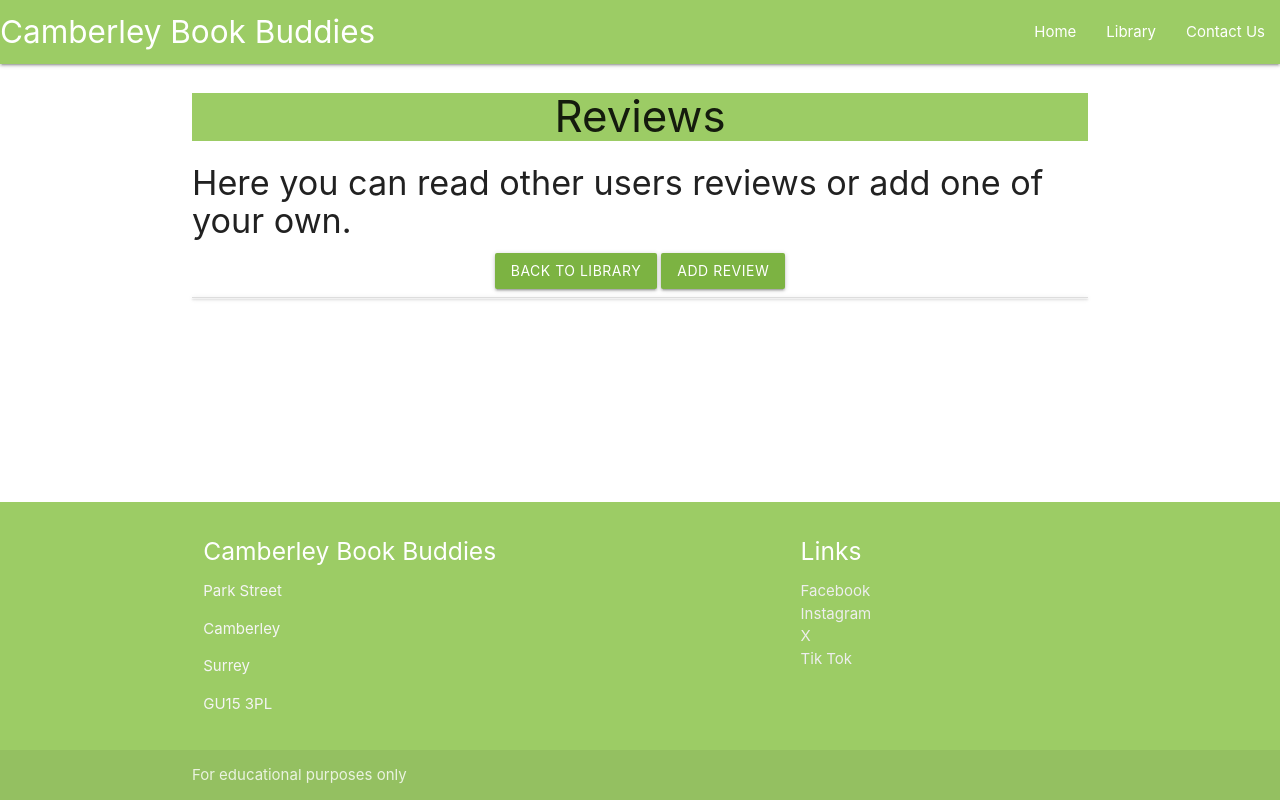
After one commit to JCook22/camberley-book-buddies, a Flask app: page /reviews in a window 1280 px wide. The commit adds this page. Run offline with Flask 2, Linux system fonts and the light colour scheme; data that the repository does not hold is empty.

```diff
--- a/camberleybookbuddies/routes.py
+++ b/camberleybookbuddies/routes.py
@@ -49,20 +49,21 @@ def add_review():
     library = list(Book.query.order_by(Book.book_title).all())
     if request.method == "POST":
         review = Review(
+            book_id=request.form.get("book_id"),
             review_author=request.form.get("review_author"),
             review_headline=request.form.get("review_headline"),
-            review_description=request.form.get("review_description"),
-            book_id=request.form.get("book_id")
-        )
+            review_description=request.form.get("review_description")
+                   )
         db.session.add(review)
         db.session.commit()
         return redirect(url_for("library"))
     return render_template("add_review.html", library=library)
 
 
-@app.route("/search", methods=["GET", "POST"])
-def search():
-    return render_template("search.html")
+@app.route("/reviews")
+def reviews():
+    reviews = list(Review.query.order_by(Review.review_headline).all())
+    return render_template("reviews.html", reviews=reviews)
 
 
 @app.route("/contact")
--- a/camberleybookbuddies/static/js/script.js
+++ b/camberleybookbuddies/static/js/script.js
@@ -5,3 +5,6 @@ document.addEventListener('DOMContentLoaded', function() {
 
   let selects = document.querySelectorAll('select');
   M.FormSelect.init(selects);
+
+  let collapsibles = document.querySelectorAll('.collapsible');
+  M.Collapsible.init(collapsibles);
--- a/camberleybookbuddies/templates/library.html
+++ b/camberleybookbuddies/templates/library.html
@@ -23,7 +23,7 @@
                 </div>
                 <div class="card-action">
                     <a href="{{ url_for('edit_book', book_id=book.id) }}" class="btn grey lighten-3 black-text">Edit</a>
-                    <a href="#" class="btn grey lighten-3 black-text">Reviews</a>
+                    <a href="{{ url_for('reviews') }}" class="btn grey lighten-3 black-text">Reviews</a>
                 </div>
             </div>
         </div>
--- /dev/null
+++ b/camberleybookbuddies/templates/reviews.html
@@ -0,0 +1,30 @@
+{% extends "base.html" %}
+{% block content %}
+
+<h3 class="light-green lighten-1 center-align">Reviews</h3>
+
+<section>
+    <div>
+        <h4>Here you can read other users reviews or add one of your own.</h4>
+    </div>
+    <div class="center-align">
+        <a href="{{ url_for('library') }}" class="btn light-green darken-1">Back To Library</a>
+        <a href="{{ url_for('add_review') }}" class="btn light-green darken-1">Add Review</a>
+    </div>
+
+    <ul class="collapsible">
+      {% for review in reviews %}
+        <li>
+          <div class="collapsible-header white-text light-green darken-1">
+            <i class="fas fa-caret-down"></i>{{ review.review_headline }}</div>
+          <div class="collapsible-body">
+            <p>{{ review.review_author }}</p>
+            <p>{{ review.review_description }}</p>
+          </div>
+        </li>
+        {% endfor %}
+      </ul>
+
+</section>
+
+{% endblock %}
```
